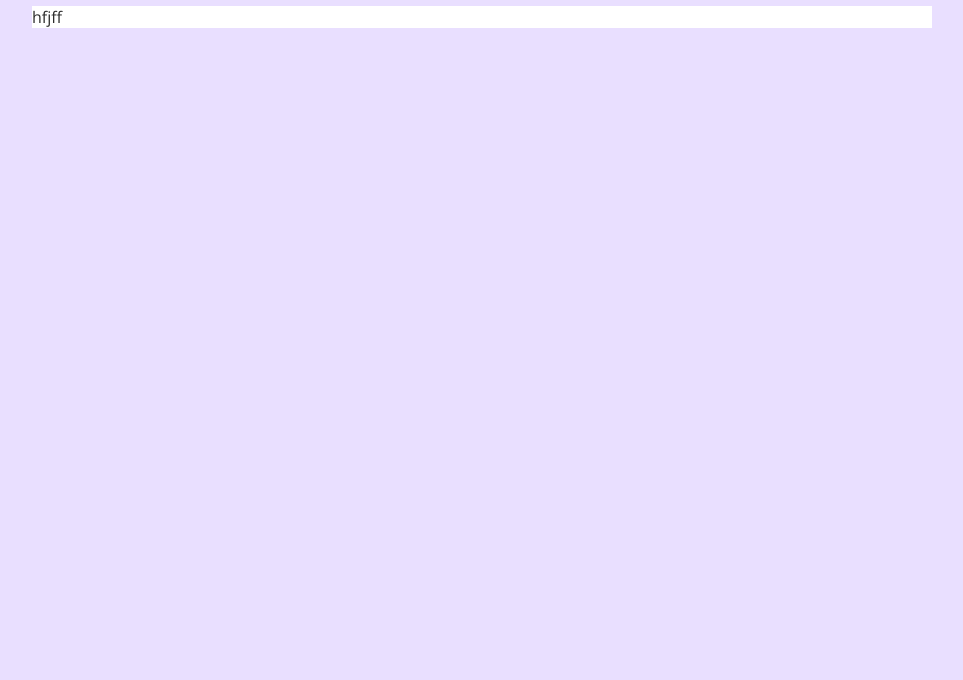
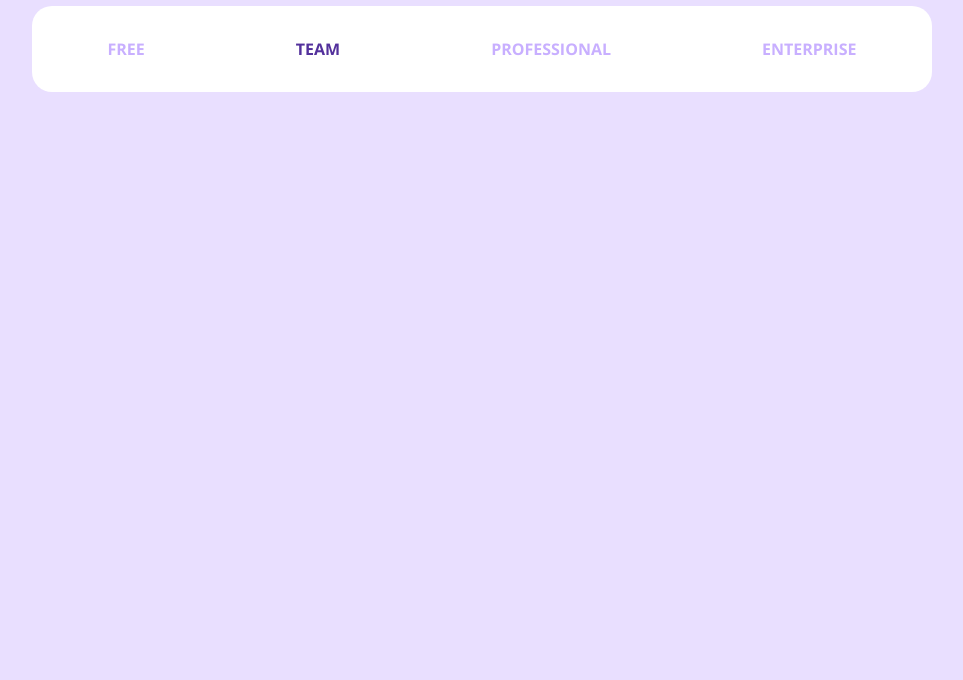
Before and after one commit to Binkybinx/Cost-Estimator, a plain HTML site: page index.html in a window 1280 px wide. Shown: the part 120-800 px from the top of the page, without its empty margins (158-1121 px from the left). Drawn offline with nearby package versions, Linux system fonts and the light colour scheme.

Commit message:
create the top tabs

```diff
--- a/index.html
+++ b/index.html
@@ -15,7 +15,12 @@
   <body>
     <h1>Estimate your cost</h1>
     <div class="container">
-      hfjff
+      <div class="tabs">
+        <p>Free</p>
+        <p class="active">Team</p>
+        <p>Professional</p>
+        <p>Enterprise</p>
+      </div>
     </div>
   </body>
 </html>
--- a/style.css
+++ b/style.css
@@ -18,5 +18,31 @@ h1 {
   background-color: white;
   width: 100%;
   max-width: 900px;
+  display: flex;
+  flex-direction: column;
+  justify-content: center;
+  align-items: center;
+  border-radius: 20px;
+}
 
+.tabs {
+  display: flex;
+  width: 100%;
+  justify-content: space-around;
+  text-transform: uppercase;
+  font-weight: bold;
+  color: rgb(200, 175, 255);
 }
+
+.tabs p {
+  padding: 16px;
+}
+
+.tabs p:hover {
+  color: rgb(83, 49, 156);
+  cursor: pointer;
+}
+
+.tabs p.active {
+  color: rgb(83, 49, 156);
+}
```
